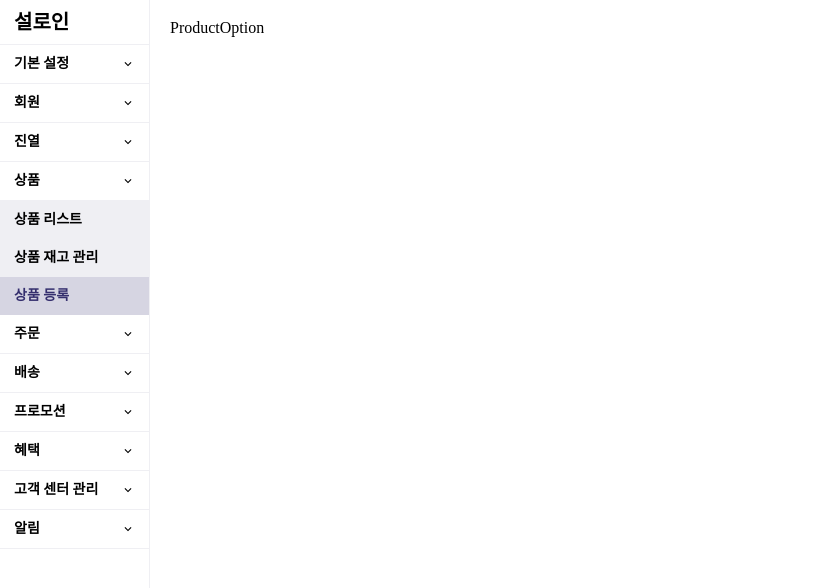
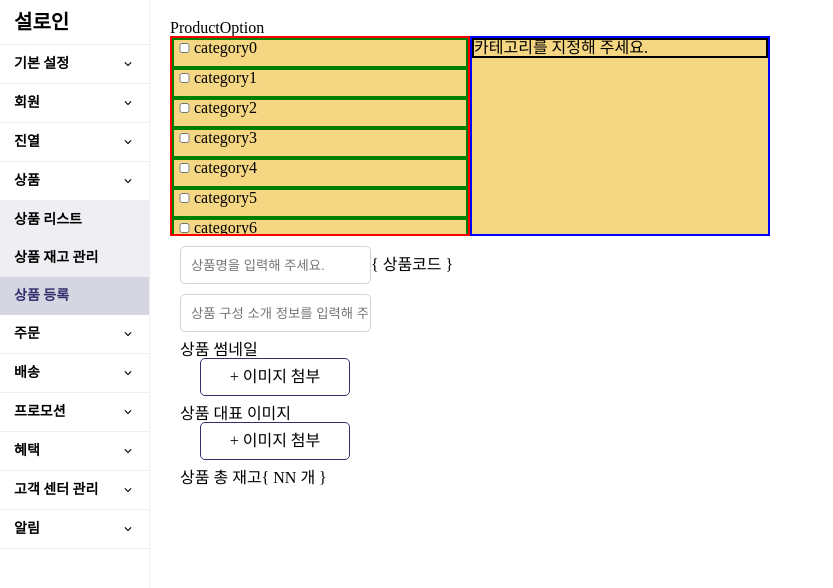
Before and after one commit to 2201infinity/adm_product_add, a React (Create React App) app: page / in a window 1280 px wide. Shown: the top 588 px of the page, without its empty margins (0-833 px from the left). Built offline with nearby package versions, Linux system fonts and the light colour scheme.

Commit message:
feat: 카테고리 리스트 스크롤 생성

```diff
--- /dev/null
+++ b/src/components/common/Category.js
@@ -0,0 +1,99 @@
+import React, { useState } from "react";
+import Input from "components/common/Input";
+import styled from "styled-components";
+import Button from "components/common/Button";
+
+const data = [
+  { id: "0", name: "category0", checked: false },
+  { id: "1", name: "category1", checked: false },
+  { id: "2", name: "category2", checked: false },
+  { id: "3", name: "category3", checked: false },
+  { id: "4", name: "category4", checked: false },
+  { id: "5", name: "category5", checked: false },
+  { id: "6", name: "category6", checked: false },
+  { id: "7", name: "category7", checked: false },
+  { id: "8", name: "category8", checked: false },
+  { id: "9", name: "category9", checked: false },
+  { id: "10", name: "category10", checked: false },
+];
+
+function Category() {
+  const [categoryList, setCategoryList] = useState(data);
+
+  const onToggleChecked = (id) => {
+    setCategoryList((prev) =>
+      prev.map((item) =>
+        item.id === id ? { ...item, checked: !item.checked } : item
+      )
+    );
+  };
+
+  const onChange = (id) => onToggleChecked(id);
+  const onDelete = (clickedId) => onToggleChecked(clickedId);
+
+  return (
+    <Box>
+      <CategoryList>
+        {categoryList.map((item) => (
+          <CategoryItem key={`category_list${item.id}`}>
+            <Input
+              onChange={() => onChange(item.id)}
+              height="10"
+              type="checkbox"
+              value={item.name}
+              checked={item.checked}
+            ></Input>
+            {item.name}
+          </CategoryItem>
+        ))}
+      </CategoryList>
+      <SelectedCategoryList>
+        <BeforeSelectCategory>카테고리를 지정해 주세요.</BeforeSelectCategory>
+        {categoryList.map((item) => (
+          <React.Fragment key={`selected_category_list${item.id}`}>
+            {item.checked && (
+              <SelectedCategory>
+                {item.name}
+                <Button size="sm" onClick={() => onDelete(item.id)}>
+                  x
+                </Button>
+              </SelectedCategory>
+            )}
+          </React.Fragment>
+        ))}
+      </SelectedCategoryList>
+    </Box>
+  );
+}
+const Box = styled.div`
+  display: flex;
+`;
+
+const CategoryList = styled.div`
+  border: 2px solid red;
+  width: 300px;
+  height: 200px;
+  background-color: #f5d682;
+  overflow-y: scroll;
+`;
+const CategoryItem = styled.div`
+  border: 2px solid green;
+  height: 30px;
+`;
+const SelectedCategoryList = styled.div`
+  border: 2px solid blue;
+  width: 300px;
+  height: 200px;
+  overflow-y: scroll;
+  background-color: #f5d682;
+`;
+const SelectedCategory = styled.div`
+  border: 2px solid purple;
+  height: 30px;
+`;
+
+const BeforeSelectCategory = styled.div`
+  border: 2px solid black;
+`;
+
+export default Category;
--- a/src/pages/CategoryPage.js
+++ b/src/pages/CategoryPage.js
@@ -1,88 +1,46 @@
-import React, { useState } from "react";
+import styled from "styled-components";
 import Input from "components/common/Input";
-import styled from "styled-components";
-import Button from "components/common/Button";
-
-const data = [
-  { id: "0", name: "category0", checked: false },
-  { id: "1", name: "category1", checked: false },
-  { id: "2", name: "category2", checked: false },
-  { id: "3", name: "category3", checked: false },
-  { id: "4", name: "category4", checked: false },
-  { id: "5", name: "category5", checked: false },
-  { id: "6", name: "category6", checked: false },
-  { id: "7", name: "category7", checked: false },
-  { id: "8", name: "category8", checked: false },
-  { id: "9", name: "category9", checked: false },
-  { id: "10", name: "category10", checked: false },
-];
+import Category from "components/common/Category";
+import { ImageNameButton } from "components/common/ImageNameButton";
+import { ImagePreviewButton } from "components/common/ImagePreviewButton";
 
 function CategoryPage() {
-  const [categoryList, setCategoryList] = useState(data);
+  return (
+    <>
+      <Category />
 
-  const onToggleChecked = (id) => {
-    setCategoryList((prev) =>
-      prev.map((item) =>
-        item.id === id ? { ...item, checked: !item.checked } : item
-      )
-    );
-  };
-
-  const onChange = (id) => onToggleChecked(id);
-  const onDelete = (clickedId) => onToggleChecked(clickedId);
-
-  return (
-    <Box>
-      <CategoryList>
-        {categoryList.map((item) => (
-          <CategoryItem key={`category_list${item.id}`}>
-            <Input
-              onChange={() => onChange(item.id)}
-              height="10"
-              type="checkbox"
-              value={item.name}
-              checked={item.checked}
-            ></Input>
-            {item.name}
-          </CategoryItem>
-        ))}
-      </CategoryList>
-      <ChoicedCategoryList>
-        {categoryList.map((item) => (
-          <React.Fragment key={`selected_category_list${item.id}`}>
-            {item.checked && (
-              <ChoicedCategory>
-                {item.name}
-                <Button size="sm" onClick={() => onDelete(item.id)}>
-                  x
-                </Button>
-              </ChoicedCategory>
-            )}
-          </React.Fragment>
-        ))}
-      </ChoicedCategoryList>
-    </Box>
+      <InputBox>
+        <Input placeholder="상품명을 입력해 주세요." />
+        <span>{"{ 상품코드 }"}</span>
+      </InputBox>
+      <InputBox>
+        <Input placeholder="상품 구성 소개 정보를 입력해 주세요." />
+      </InputBox>
+      <ImageBox>
+        <span>상품 썸네일</span>
+        <ImageNameButton isMultiple={false} />
+      </ImageBox>
+      <ImageBox>
+        <span>상품 대표 이미지</span>
+        <ImageNameButton isMultiple={true} />
+        {/* <ImagePreviewButton /> */}
+      </ImageBox>
+      <TextBox>
+        <span>상품 총 재고</span>
+        <span>{"{ NN 개 }"}</span>
+      </TextBox>
+    </>
   );
 }
-const Box = styled.div`
-  display: flex;
-`;
-
-const CategoryList = styled.div`
-  border: 2px solid red;
-  width: 200px;
-  background-color: #f5d682;
-`;
-const CategoryItem = styled.div`
-  border: 2px solid green;
-`;
-const ChoicedCategoryList = styled.div`
-  border: 2px solid blue;
-  width: 200px;
-  background-color: #f5d682;
-`;
-const ChoicedCategory = styled.div`
-  border: 2px solid purple;
-`;
 
 export default CategoryPage;
+
+const InputBox = styled.div`
+  margin: 10px;
+`;
+const ImageBox = styled.div`
+  margin: 10px;
+`;
+const TextBox = styled.div`
+  margin: 10px;
+`;
--- a/src/pages/ProductRegisterPage.js
+++ b/src/pages/ProductRegisterPage.js
@@ -1,11 +1,13 @@
 import ProductOption from "components/ProductOption";
 import React from "react";
 import styled from "styled-components";
+import CategoryPage from "./CategoryPage";
 
 function ProductRegisterPage() {
   return (
     <ProductRegisterPageContainer>
       <ProductOption />
+      <CategoryPage />
     </ProductRegisterPageContainer>
   );
 }
```
